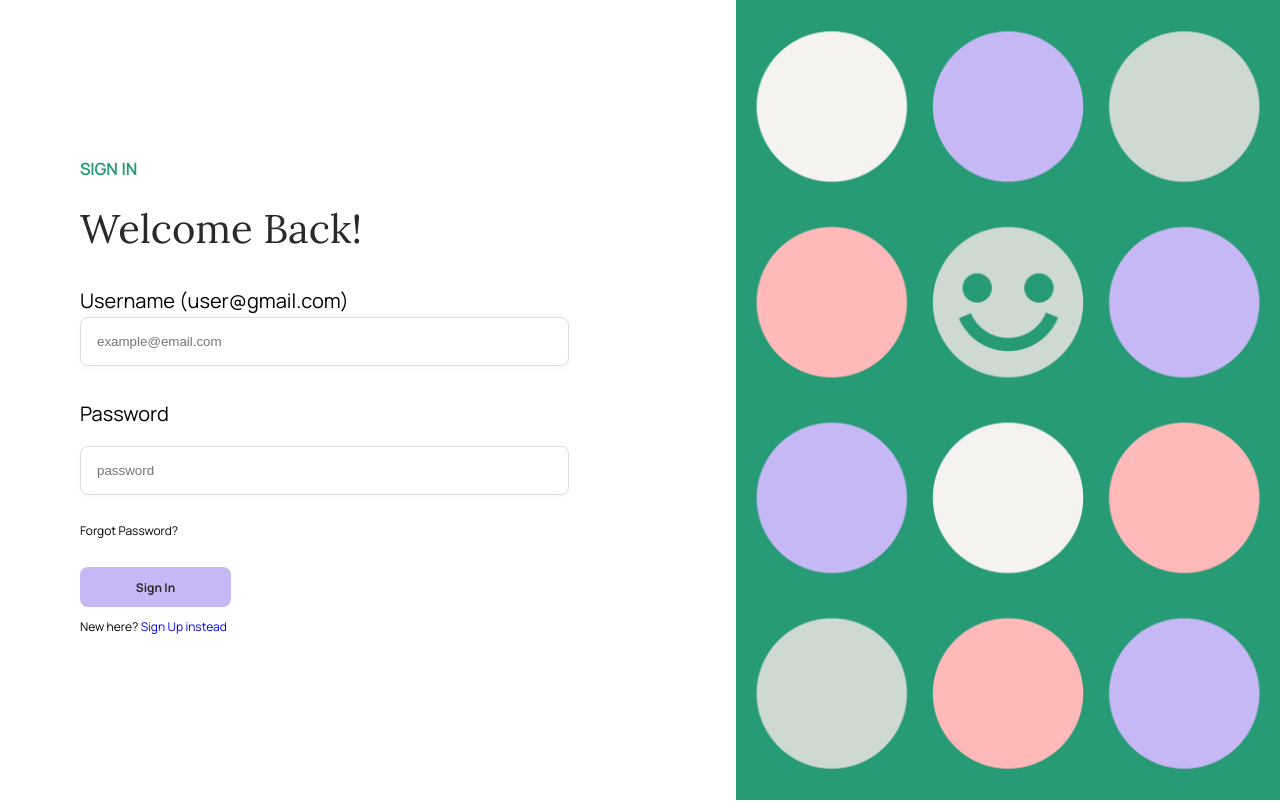
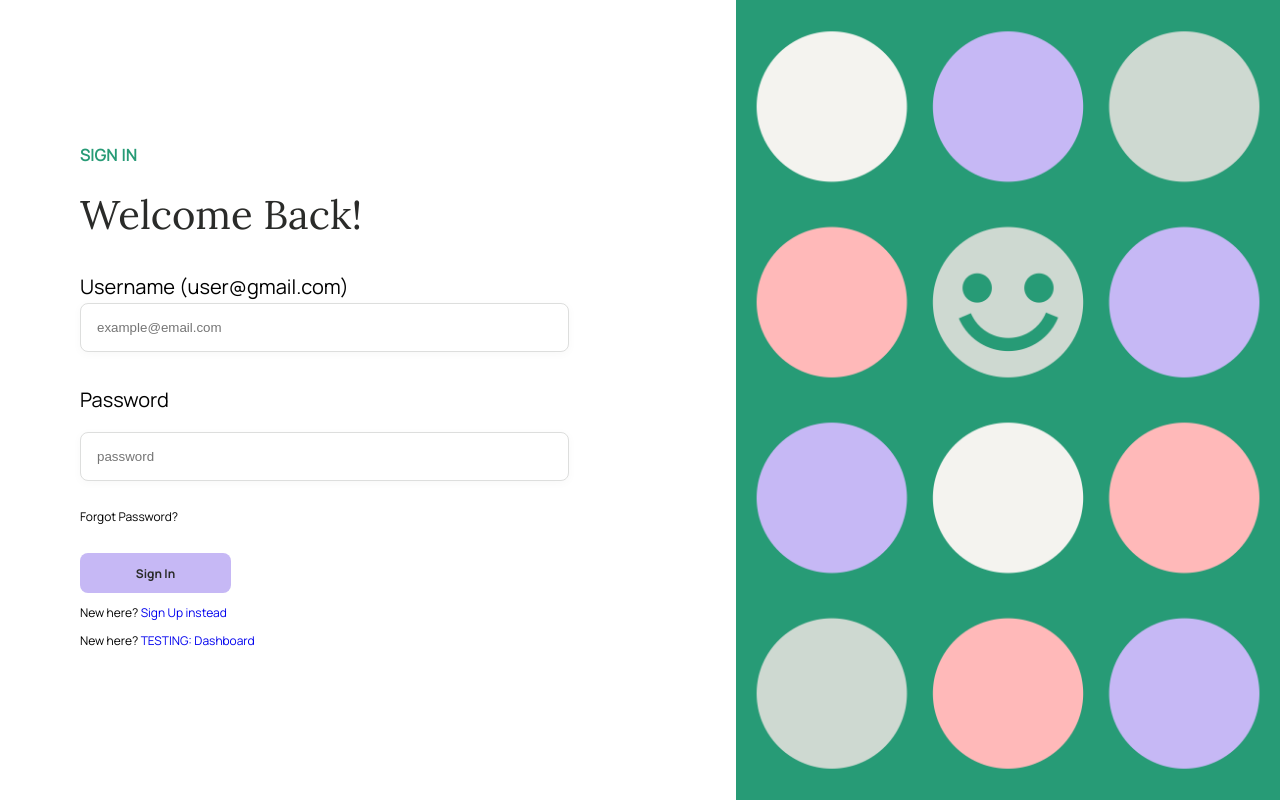
Before and after one commit to shawnesquivel/give-back-hacks-3, a React (Create React App) app in the folder client/: page /login in a window 1280 px wide. Built offline with nearby package versions, Linux system fonts and the light colour scheme.

Commit message:
testing dashboard

```diff
--- a/client/src/pages/Login.jsx
+++ b/client/src/pages/Login.jsx
@@ -154,6 +154,15 @@ const Login = () => {
                   Sign Up instead
                 </Link>
               </p>
+              <p className="register__text register__text--subtle">
+                New here?{" "}
+                <Link
+                  to="/dashboard"
+                  className="register__text register__text--subtle text--underline"
+                >
+                  TESTING: Dashboard
+                </Link>
+              </p>
             </div>
           </form>
         </div>
```
Also changed, not shown: 1 other file (tests, documents, lock files or other folders).
